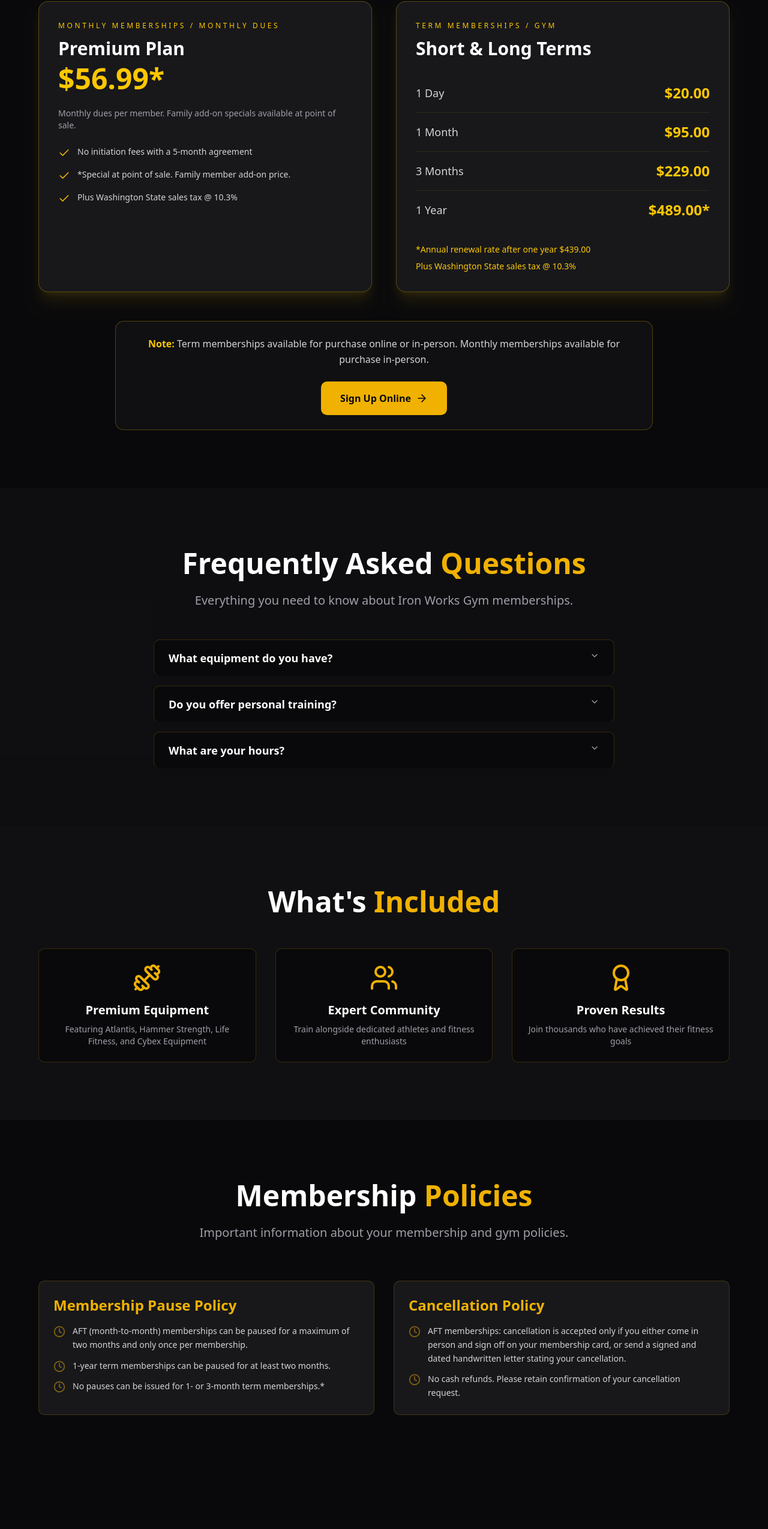
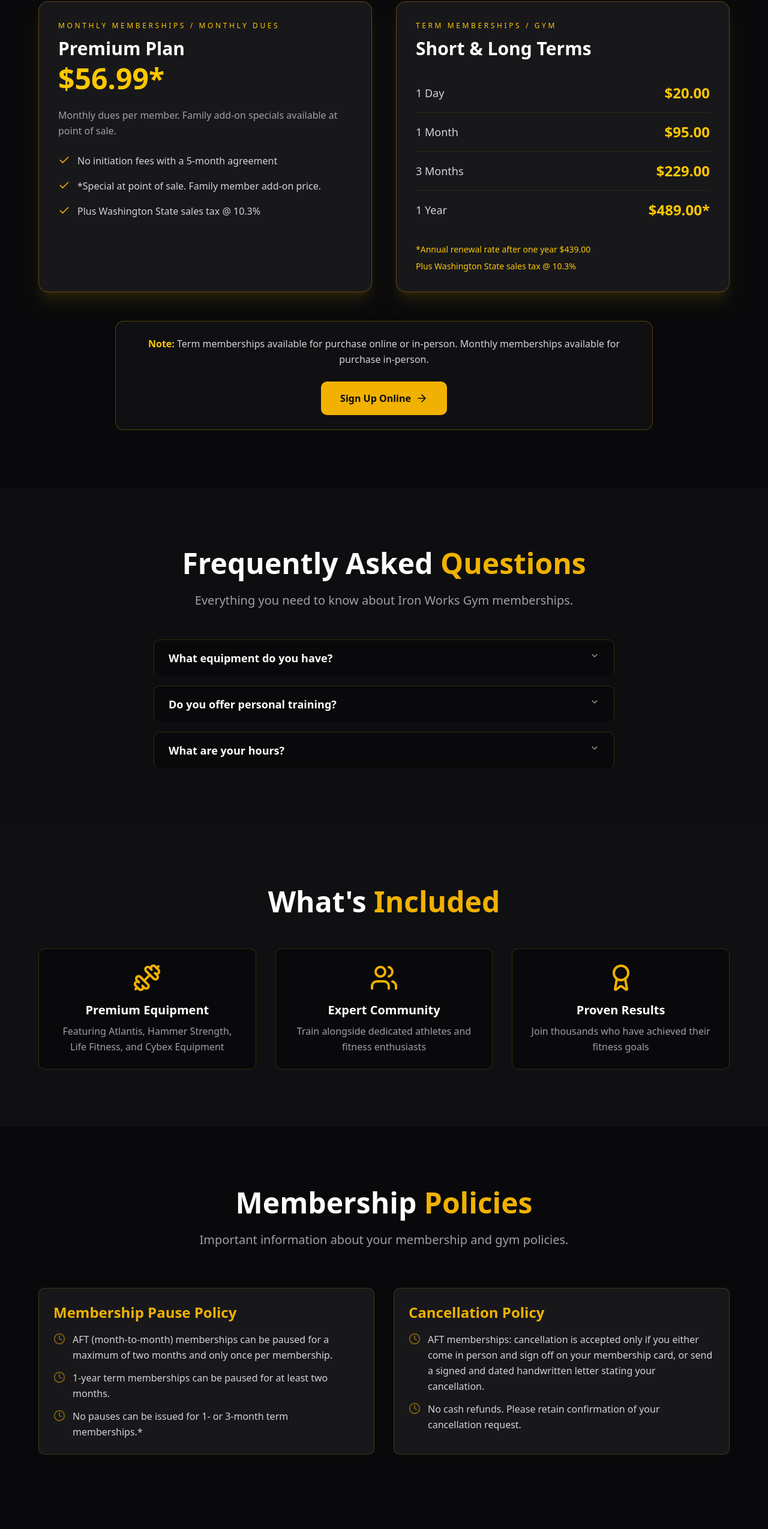
Before and after one commit to DrakeAlia/ironworks-gym, a Next.js app: page /membership in a window 1280 px wide. Shown: the part 1283-3832 px from the top of the page at 60% size. Built offline with nearby package versions, Linux system fonts and the light colour scheme.

Commit message:
fix any responsiveness/alignment issues

```diff
--- a/app/membership/page.tsx
+++ b/app/membership/page.tsx
@@ -204,12 +204,12 @@ export default function Membership(_props: PageProps) {
               </p>
               <h3 className="text-2xl sm:text-3xl font-bold text-white mb-2">{premiumPlan.title}</h3>
               <p className="text-4xl sm:text-5xl font-extrabold text-yellow-400 mb-6">{premiumPlan.price}</p>
-              <p className="text-zinc-400 text-sm mb-6">
+              <p className="text-zinc-400 text-sm sm:text-base mb-6 leading-relaxed">
                 Monthly dues per member. Family add-on specials available at point of sale.
               </p>
               <ul className="space-y-4">
                 {premiumPlan.bullets.map((item) => (
-                  <li key={item} className="flex items-start gap-3 text-sm text-zinc-300">
+                  <li key={item} className="flex items-start gap-3 text-sm sm:text-base text-zinc-300 leading-relaxed">
                     <Check className="h-5 w-5 text-yellow-500 flex-shrink-0 mt-0.5" />
                     <span>{item}</span>
                   </li>
@@ -335,21 +335,21 @@ export default function Membership(_props: PageProps) {
             <div className="bg-zinc-950 border border-yellow-500/20 rounded-lg p-5 sm:p-6 text-center hover:border-yellow-500/40 transition-colors duration-300">
               <Dumbbell className="h-12 w-12 text-yellow-500 mx-auto mb-4" />
               <h3 className="text-xl font-semibold mb-2">Premium Equipment</h3>
-              <p className="text-zinc-400 text-sm">
+              <p className="text-zinc-400 text-sm sm:text-base leading-relaxed">
                 Featuring Atlantis, Hammer Strength, Life Fitness, and Cybex Equipment
               </p>
             </div>
             <div className="bg-zinc-950 border border-yellow-500/20 rounded-lg p-5 sm:p-6 text-center hover:border-yellow-500/40 transition-colors duration-300">
               <Users className="h-12 w-12 text-yellow-500 mx-auto mb-4" />
               <h3 className="text-xl font-semibold mb-2">Expert Community</h3>
-              <p className="text-zinc-400 text-sm">
+              <p className="text-zinc-400 text-sm sm:text-base leading-relaxed">
                 Train alongside dedicated athletes and fitness enthusiasts
               </p>
             </div>
             <div className="bg-zinc-950 border border-yellow-500/20 rounded-lg p-5 sm:p-6 text-center hover:border-yellow-500/40 transition-colors duration-300">
               <Award className="h-12 w-12 text-yellow-500 mx-auto mb-4" />
               <h3 className="text-xl font-semibold mb-2">Proven Results</h3>
-              <p className="text-zinc-400 text-sm">
+              <p className="text-zinc-400 text-sm sm:text-base leading-relaxed">
                 Join thousands who have achieved their fitness goals
               </p>
             </div>
@@ -390,7 +390,7 @@ export default function Membership(_props: PageProps) {
                   {policy.content.map((item, idx) => (
                     <li key={idx} className="flex items-start">
                       <Clock className="h-5 w-5 text-yellow-500/50 mr-3 flex-shrink-0 mt-0.5" />
-                      <span className="text-zinc-300 text-sm leading-relaxed">{item}</span>
+                      <span className="text-zinc-300 text-sm sm:text-base leading-relaxed">{item}</span>
                     </li>
                   ))}
                 </ul>
--- a/app/page.tsx
+++ b/app/page.tsx
@@ -135,7 +135,7 @@ export default function Home(_props: PageProps) {
       </section>
 
       {/* Stats Section */}
-      <section className="py-16 sm:py-20 px-4 sm:px-6 lg:px-8 bg-zinc-900/40">
+      <section className="py-16 sm:py-20 lg:py-24 px-4 sm:px-6 lg:px-8 bg-zinc-900/40">
         <div className="max-w-7xl mx-auto">
           <div className="grid grid-cols-1 md:grid-cols-2 gap-5 sm:gap-6 lg:gap-12 max-w-4xl mx-auto">
             {[
@@ -221,7 +221,7 @@ export default function Home(_props: PageProps) {
                   <h3 className="text-xl font-semibold mb-2">
                     {feature.title}
                   </h3>
-                  <p className="text-zinc-400">{feature.description}</p>
+                  <p className="text-zinc-400 text-sm sm:text-base leading-relaxed">{feature.description}</p>
                 </motion.div>
               );
             })}
@@ -265,7 +265,7 @@ export default function Home(_props: PageProps) {
               whileInView={{ opacity: 1, x: 0 }}
               viewport={{ once: true }}
               transition={{ duration: 0.7 }}
-              className="text-white"
+              className="text-white text-center lg:text-left"
             >
               <p className="text-base sm:text-lg md:text-xl lg:text-2xl leading-relaxed px-4">
                 Since 1974, Iron Works has been more than a gym &mdash; it&apos;s a
```
